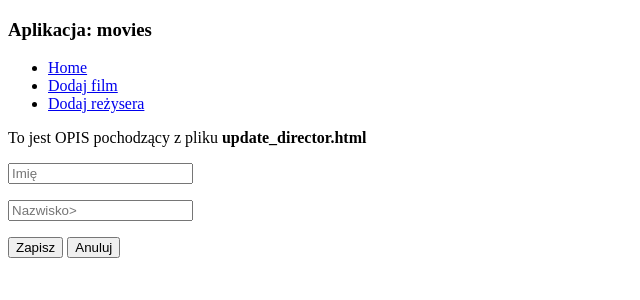
After one commit to zielony0502/bookshelfw41, a Django app: template movies/templates/movies/update_director.html in a window 1280 px wide. The commit adds this page. Shown: the top 300 px of the page, without its empty margins (0-640 px from the left). Run offline with Django 5.2, Linux system fonts and the light colour scheme; the template is opened without the code that fills it, so the values that code supplies are empty.

Commit message:
edytowanie rezyserow

```diff
--- a/BookShelfW41/urls.py
+++ b/BookShelfW41/urls.py
@@ -11,4 +11,5 @@ urlpatterns = [
     path('add_movie/', views.AddMovieView.as_view(), name='dodaj_film'),
     path('add_director/', views.AddDirectorView.as_view(), name='dodaj_rezysera'),
     path('delete_director/<int:pk>/', views.DeleteDirectorView.as_view(), name='usun_rezysera'),
+    path('update_director/<int:pk>/', views.UpdateDirectorView.as_view(), name='edytuj_rezysera')
 ]
--- a/movies/templates/movies/add_director.html
+++ b/movies/templates/movies/add_director.html
@@ -19,6 +19,7 @@
             {% for director in directors %}
                 <li>{{ director.first_name }} {{ director.last_name }}
                     <a href="{% url 'usun_rezysera' director.pk %}"><button>Usuń</button></a>
+                    <a href="{% url 'edytuj_rezysera' director.pk %}"><button>Edytuj</button></a>
                 </li>
             {% endfor %}
         </ul>
--- /dev/null
+++ b/movies/templates/movies/update_director.html
@@ -0,0 +1,17 @@
+{% extends 'base.html' %}
+
+{% block opis %}
+    <p>To jest OPIS pochodzący z pliku <b>update_director.html</b></p>
+{% endblock %}
+
+{% block zawartosc %}
+    <div>
+        <form method="POST">
+            {% csrf_token %}
+            <p><input type="text" name="first_name" placeholder="Imię"></p>
+            <p><input type="text" name="last_name" placeholder="Nazwisko>"></p>
+            <input type="submit" name="choice" value="Zapisz">
+            <input type="submit" name="choice" value="Anuluj">
+        </form>
+    </div>
+{% endblock %}
```
Also changed, not shown: movies/views.py (+16 -0 lines), 1 other file.
